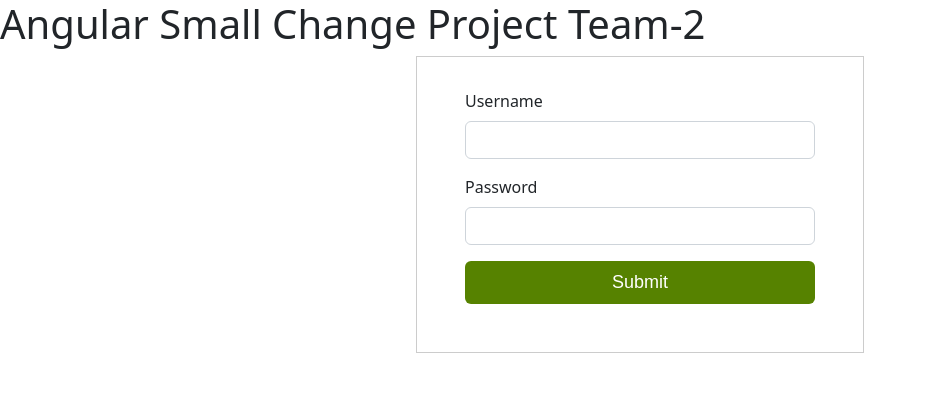
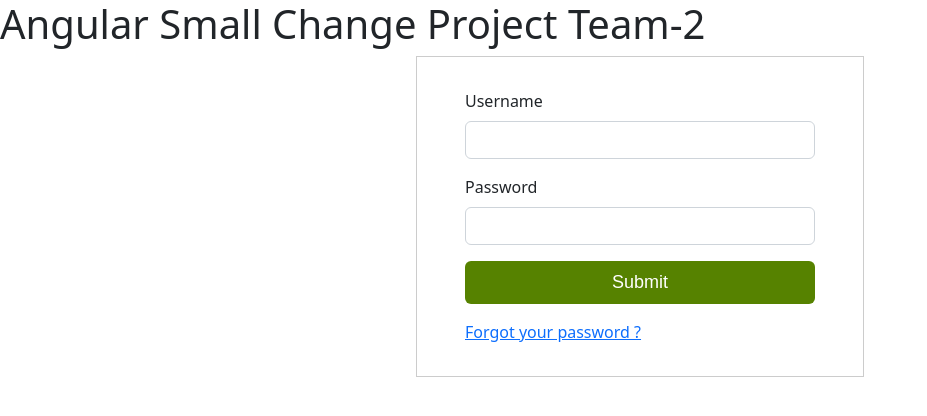
Before and after one commit to Arbazbms/SmallChange-Team2, an Angular app: page / in a window 1280 px wide. Shown: the top 416 px of the page, without its empty margins (0-927 px from the left). Built offline with nearby package versions, Linux system fonts and the light colour scheme.

Commit message:
added forgot link

```diff
--- a/src/app/components/login-form/login-form.component.html
+++ b/src/app/components/login-form/login-form.component.html
@@ -10,4 +10,6 @@
     </div>
 
     <button type="submit" class="btn btn-light submit-btn">Submit</button>
+
+    <a href="#">Forgot your password ?</a>
 </form>
```
